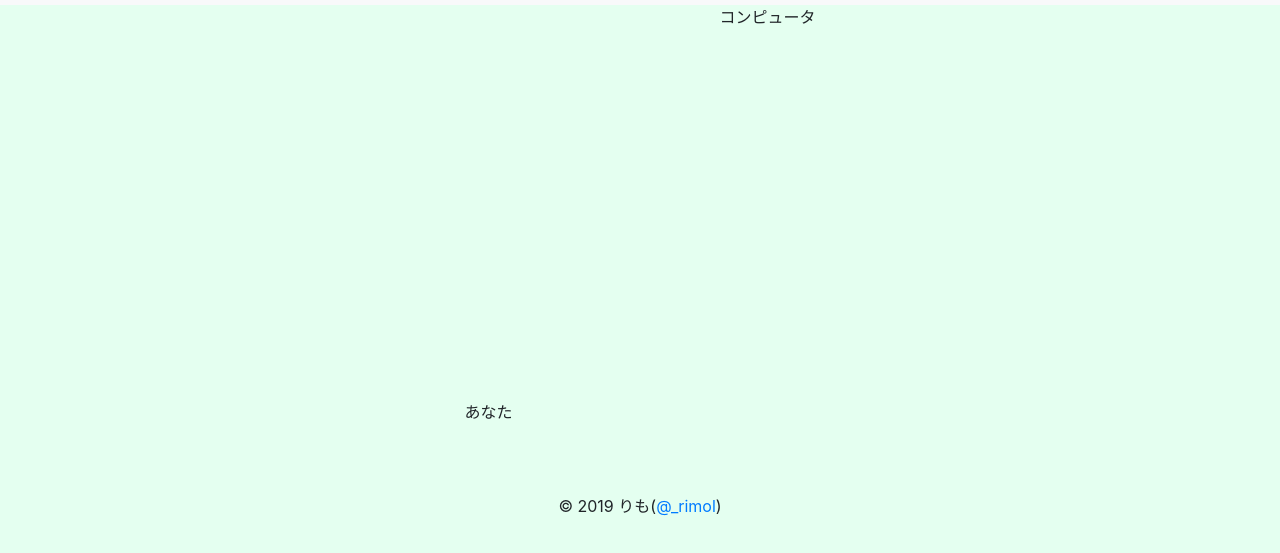
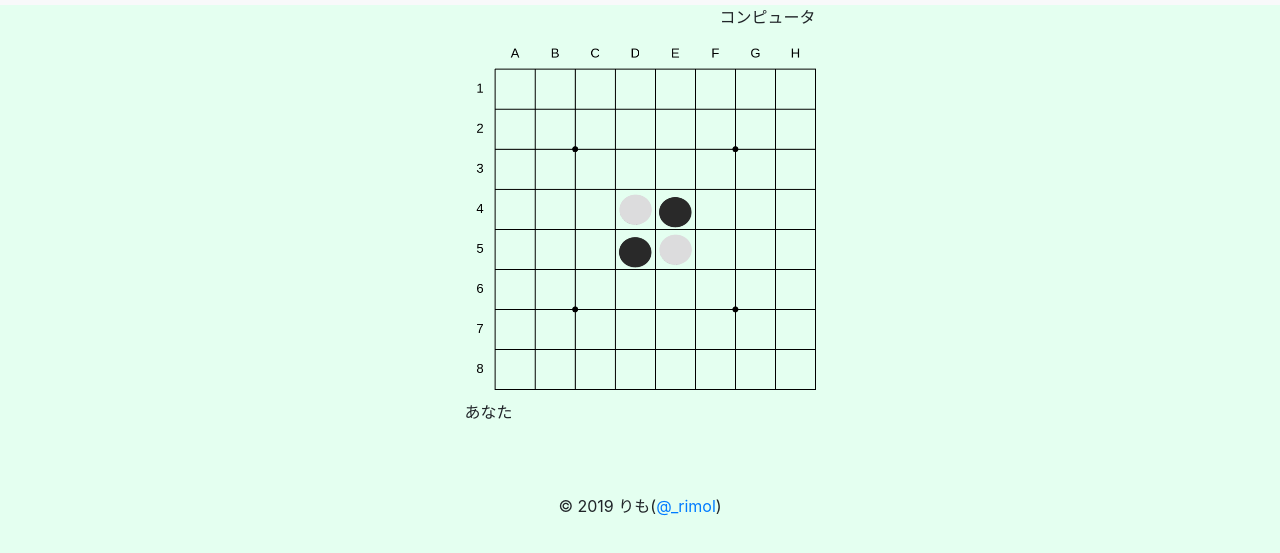
Before and after one commit to rimol/Lism, a plain HTML site: page docs/index.html in a window 1280 px wide. Shown: the part 51-604 px from the top of the page. Drawn offline with nearby package versions, Linux system fonts and the light colour scheme.

Commit message:
import文を利用する

```diff
--- a/docs/index.html
+++ b/docs/index.html
@@ -39,18 +39,7 @@
     <script src="https://code.jquery.com/jquery-3.2.1.slim.min.js"></script>
     <script src="https://cdnjs.cloudflare.com/ajax/libs/popper.js/1.12.9/umd/popper.min.js"></script>
     <script src="https://maxcdn.bootstrapcdn.com/bootstrap/4.0.0/js/bootstrap.min.js"></script>
-
-    <!-- <script src="js/bitboard.js"></script>
-    <script src="js/reversi.js"></script> -->
-    <!-- <script src="js/reversi.js"></script>
-    <script src="js/render.js"></script> -->
-    <script src="js/index.js"></script>
-
-    <!-- <script src="js/eval.js"></script> -->
-    <!-- <script src="js/engine.js"></script>
-    <script src="js/solver.js"></script>
-    <script src="js/benchmark.js"></script>
-     -->
+    <script type="module" src="js/index.js"></script>
 </body>
 
 </html>
--- a/docs/js/index.js
+++ b/docs/js/index.js
@@ -1,11 +1,17 @@
+import { Player } from './reversi.js';
+import { Reversi } from './reversi.js';
+import { BoardCanvas } from './render.js';
+import { flipState } from './reversi.js';
+
+
 function reverseString(str) {
     return str.split("").reverse().join("");
 }
 
 !function () {
-    let currentReversi;
+    let currentReversi = new Reversi();
     let winNum = 0;
-    let humanColor;
+    let humanColor = Player.black;
 
     function newGame() {
         currentReversi = new Reversi();
--- a/docs/js/render.js
+++ b/docs/js/render.js
@@ -1,6 +1,11 @@
 // 盤面描画
+import { SquareState } from './reversi.js';
+import { Reversi } from './reversi.js';
+import { flipState } from './reversi.js';
+import { boardIndex } from './reversi.js';
 
-let BoardCanvas = (function () {
+
+export let BoardCanvas = (function () {
     let onRenderingFinished = function () { };
     let onTryingToPlaceStoneAt = function () { };
 
@@ -109,7 +114,7 @@ let BoardCanvas = (function () {
 
         flipped.forEach(sq => {
             let x = sq % 8;
-            let y = sq / 8;
+            let y = sq / 8 | 0;
             renderStone(x, y, flipState(reversi.getSquareState(x, y)), phase);
         });
 
@@ -127,7 +132,7 @@ let BoardCanvas = (function () {
         }
         else {
             let x = moveSQ % 8;
-            let y = moveSQ / 8;
+            let y = moveSQ / 8 | 0;
             renderMark(x, y);
             onRenderingFinished();
         }
--- a/docs/js/reversi.js
+++ b/docs/js/reversi.js
@@ -1,36 +1,38 @@
-let SquareState = {
+export let SquareState = {
     empty: 0,
     black: 1,
     white: 2,
 };
 
-let Player = {
+export let Player = {
     black: 1,
     white: 2,
 }
 
 // 黒白を反転する
-function flipState(sqstate) {
+export function flipState(sqstate) {
     return sqstate ^= 3;
 }
 
-/* (x, y)
-  A      B C D E F G H
-1 (0, 0)             (7, 0)
-2
+/* 行番号がy, 列番号がx
+  A B C D E F G H
+1 0 1 2 3 4 5 6 7
+2 8...
 3
 4
 5
 6
 7
-8
+8            ...63
  */
-function boardIndex(x, y) {
+export function boardIndex(x, y) {
     return y * 8 + x;
 }
 
 // 返ってきた配列の長さが0ならillegalMove
-function getFlip(board, x, y, color) {
+export function getFlip(board, x, y, color) {
+    if (board.getSquareState(x, y) !== SquareState.empty) return [];
+
     // (x, y) が (i, j)方向の向きで一番端ならtrueを返す
     function endOfLine(x, y, i, j) {
         // 一つ進めて盤の外に出ればtrue.
@@ -63,7 +65,7 @@ function getFlip(board, x, y, color) {
     return flip;
 }
 
-class Reversi {
+export class Reversi {
     constructor(recordStr) {
         this.player = SquareState.black;
         this.isOver = false;
@@ -127,7 +129,7 @@ class Reversi {
     }
 
     isLegalMove(x, y, color) {
-        return this.getSquareState(x, y) === SquareState.empty && getFlip(this.board, x, y, color).length > 0;
+        return getFlip(this.board, x, y, color).length > 0;
     }
 
     // sqにcolorの石を置き、flipの位置にある石をひっくり返し、手番を変更する
```
